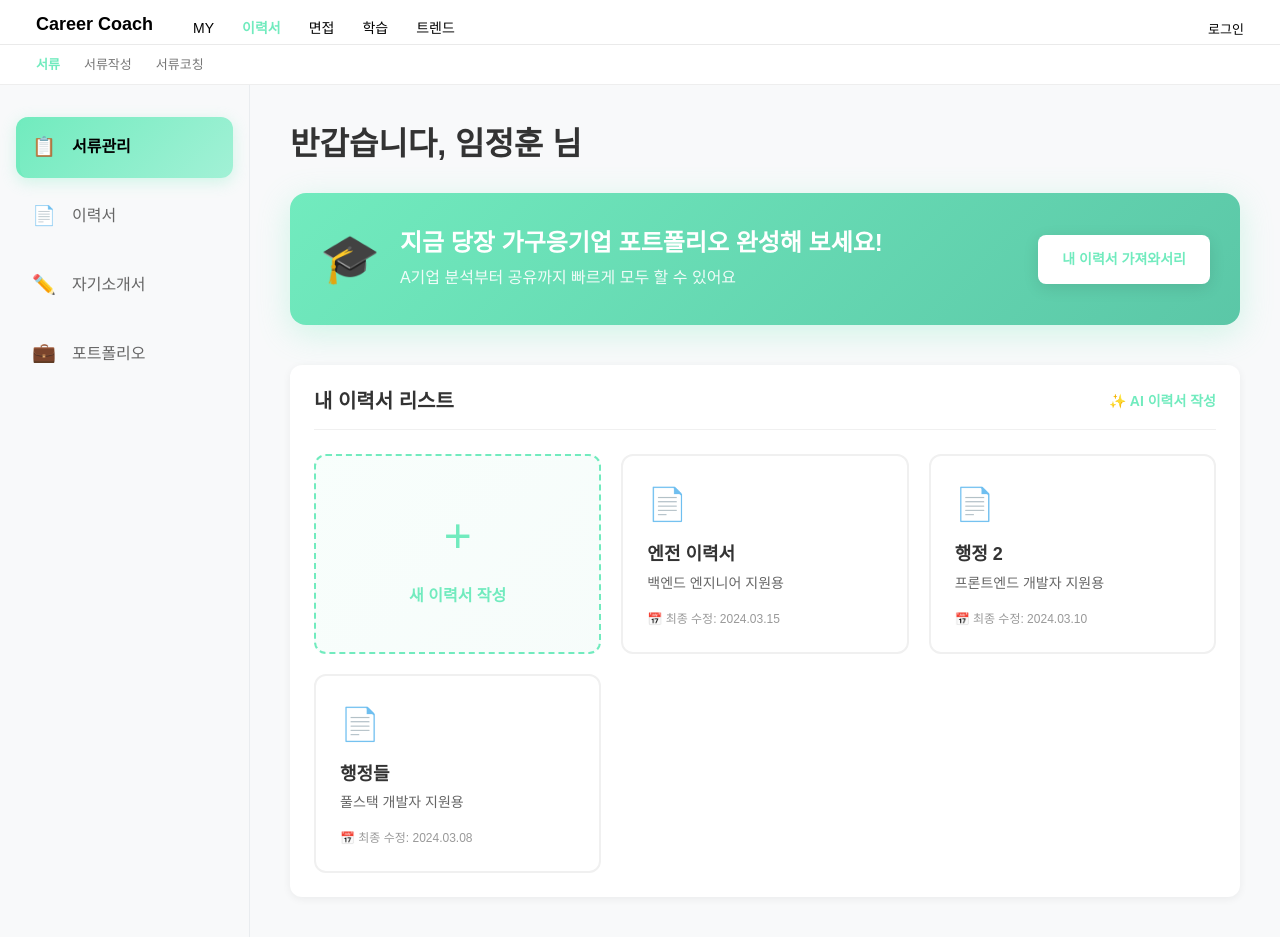
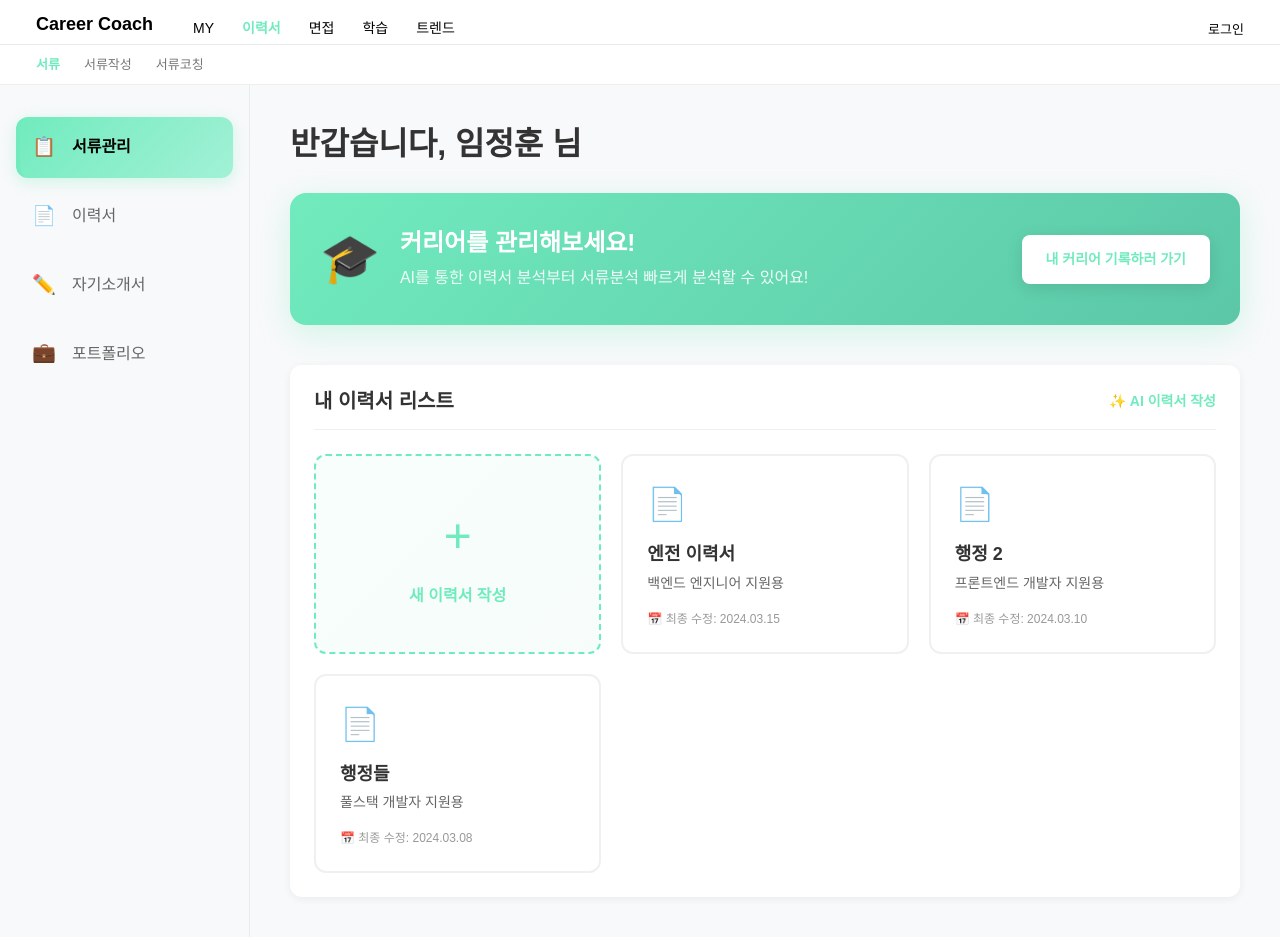
Before and after one commit to llbk-team/llbky-front, a Vue app: page /resume/list in a window 1280 px wide. Built offline with nearby package versions, Linux system fonts and the light colour scheme; no server answers; a web font is replaced by a local one.

Commit message:
fix: 이력서 서류 메인페이지 문구 수정함

```diff
--- a/src/views/resume/ResumeMain.vue
+++ b/src/views/resume/ResumeMain.vue
@@ -19,11 +19,11 @@
             <div class="banner-content">
               <div class="banner-icon">🎓</div>
               <div class="banner-text">
-                <h2>지금 당장 가구응기업 포트폴리오 완성해 보세요!</h2>
-                <p>A기업 분석부터 공유까지 빠르게 모두 할 수 있어요</p>
+                <h2>커리어를 관리해보세요!</h2>
+                <p>AI를 통한 이력서 분석부터 서류분석 빠르게 분석할 수 있어요!</p>
               </div>
               <button class="banner-button" @click="$router.push('/resume/write')">
-                내 이력서 가져와서리
+                내 커리어 기록하러 가기
               </button>
             </div>
           </div>
```
